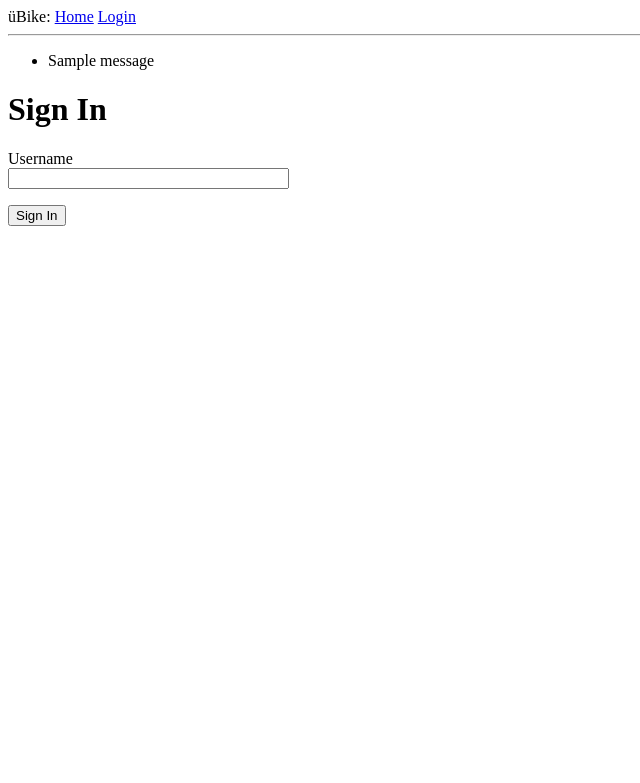
After one commit to mara42/uBike, a Flask app: page /login in a window 1280 px wide. The commit adds this page. Shown: the top 783 px of the page, without its empty margins (0-640 px from the left). Run offline with Flask 2, Linux system fonts and the light colour scheme; one stand-in notice (Sample message) is shown.

Commit message:
make app multipage and add forms

```diff
--- a/app/__init__.py
+++ b/app/__init__.py
@@ -1,5 +1,7 @@
+import os
 from flask import Flask
 
 app = Flask(__name__)
+app.config['SECRET_KEY'] = 'you-will-never-guess'
 
 from app import routes
--- /dev/null
+++ b/app/forms.py
@@ -0,0 +1,10 @@
+from flask_wtf import FlaskForm
+from wtforms import StringField, PasswordField, BooleanField, SubmitField
+from wtforms.validators import DataRequired
+
+
+class LoginForm(FlaskForm):
+    username = StringField('Username', validators=[DataRequired()])
+    password = PasswordField('Password', validators=[DataRequired()])
+    remember_me = BooleanField('Remember Me')
+    submit = SubmitField('Sign In')
--- a/app/routes.py
+++ b/app/routes.py
@@ -1,7 +1,15 @@
 from app import app
 from flask import render_template
+from app.forms import LoginForm
 
 
 @app.route('/')
+@app.route('/index')
 def hello():
     return render_template('index.html', title='uBike')
+
+
+@app.route('/login')
+def login():
+    form = LoginForm()
+    return render_template('login.html', title='Sign In', form=form)
--- /dev/null
+++ b/app/templates/base.html
@@ -0,0 +1,27 @@
+<html>
+    <head>
+        {% if title %}
+        <title>{{ title }} - microblog</title>
+        {% else %}
+        <title>microblog</title>
+        {% endif %}
+    </head>
+    <body>
+        <div>
+            üBike:
+            <a href="/index">Home</a>
+            <a href="/login">Login</a>
+        </div>
+        <hr>
+        {% with messages = get_flashed_messages() %}
+        {% if messages %}
+        <ul>
+            {% for message in messages %}
+            <li>{{ message }}</li>
+            {% endfor %}
+        </ul>
+        {% endif %}
+        {% endwith %}
+        {% block content %}{% endblock %}
+    </body>
+</html>
--- /dev/null
+++ b/app/templates/login.html
@@ -0,0 +1,13 @@
+{% extends "base.html" %}
+
+{% block content %}
+    <h1>Sign In</h1>
+    <form action="" method="post" novalidate>
+        {{ form.hidden_tag() }}
+        <p>
+            {{ form.username.label }}<br>
+            {{ form.username(size=32) }}
+        </p>
+        <p>{{ form.submit() }}</p>
+    </form>
+{% endblock %}
```
Also changed, not shown: app/templates/index.html (+2 -6 lines), requirements.txt (+66 -2 lines).
